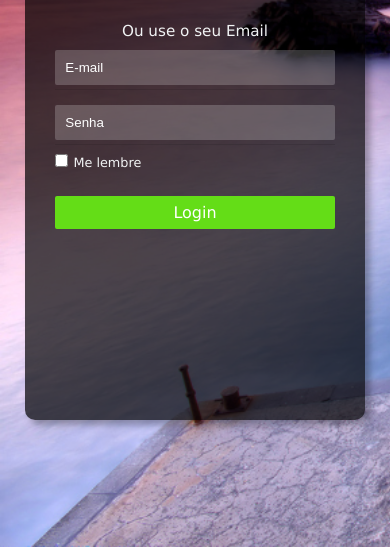
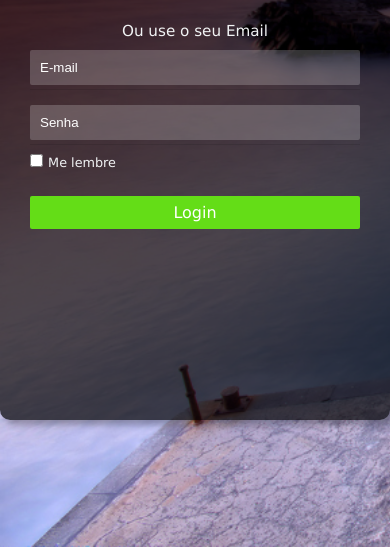
Before and after one commit to AlexMaia21/LOGIN_CSS, a plain HTML site: page index.html in a window 390 px wide. Shown: the part 297-844 px from the top of the page. Drawn offline with Linux system fonts and the light colour scheme.

Commit message:
Alteração de erro

```diff
--- a/css/style.css
+++ b/css/style.css
@@ -1,7 +1,7 @@
 body {
 	background: url(../images/mar.jpg) no-repeat;
 	background-size: cover;
-	min-width: 100%;
+	min-width: 100vw;
 	min-height: 100vh;
 	font-family: Verdana, sans-serif;
 	display: flex;
@@ -11,7 +11,7 @@ body {
 
 #container {
 	color: #f1f3f4;
-	max-width: 450px;
+	min-width: 460px;
 	min-height: 70vh;
 	background: rgba(0, 0, 0, 0.7);
 	box-shadow: 5px 5px 7px rgba(0, 0, 0, 0.3);
@@ -127,6 +127,6 @@ a.login {
 
 @media (max-width: 575.98px) {
 	#container {
-		max-width: 87%;
+		min-width: 90%;
 	}
 }
```
